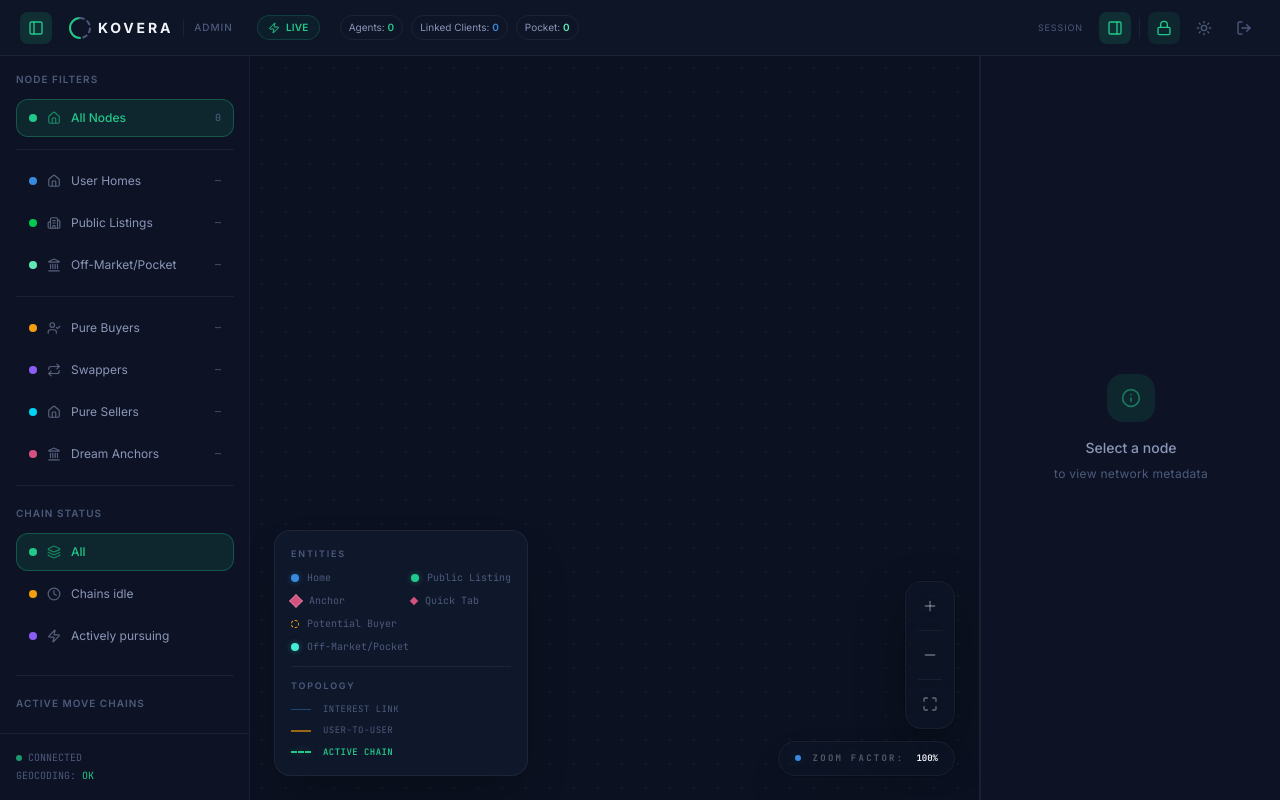
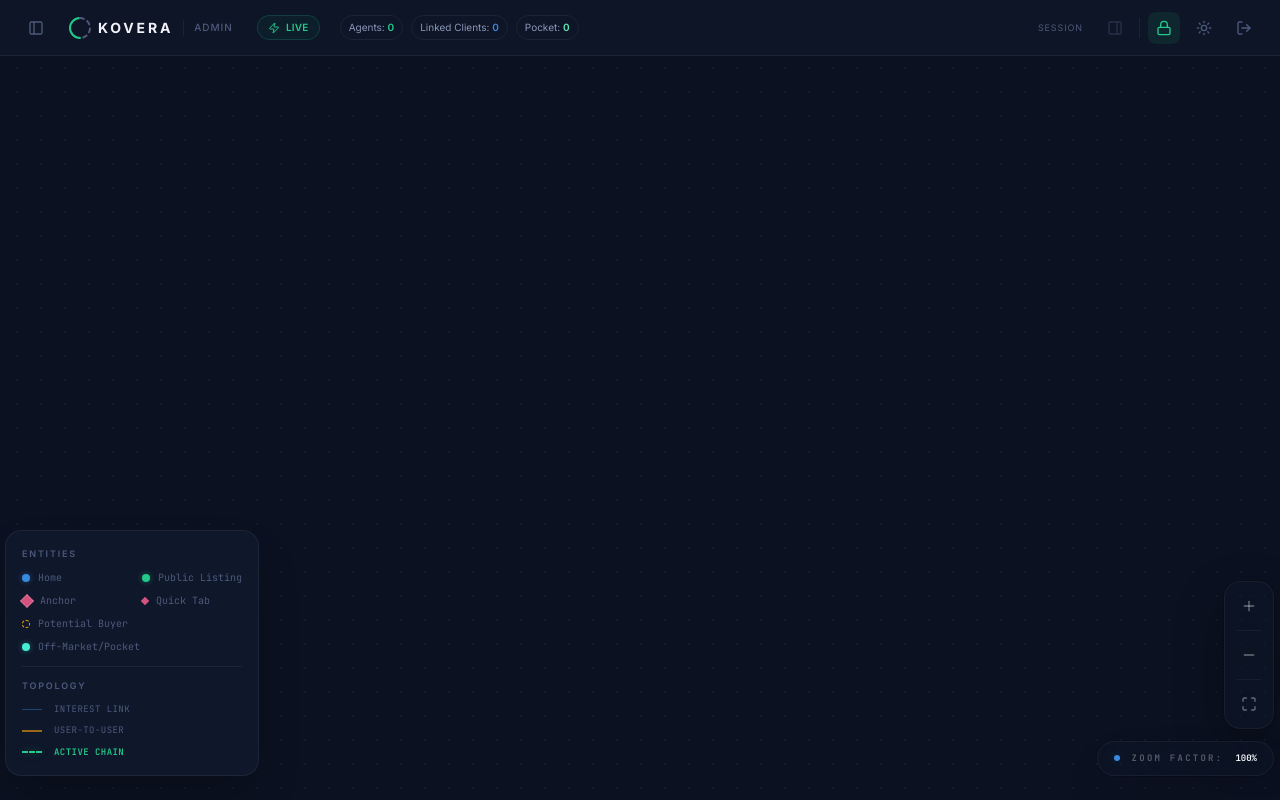
Before and after one commit to Shiitu/kovera-map, a React (Vite) app: page /network in a window 1280 px wide. Built offline with nearby package versions, Linux system fonts and the light colour scheme.

Commit message:
Fixed changes view issue

```diff
--- a/frontend/src/components/DetailPanel.tsx
+++ b/frontend/src/components/DetailPanel.tsx
@@ -14,6 +14,7 @@ const DetailPanel: React.FC = () => {
   const { selectedNode, setSelectedNode, detailsOpen, privacyMode } = useNetworkContext();
   const [nodeDetail, setNodeDetail] = useState<any>(null);
   const [loading, setLoading] = useState(false);
+  const panelWidth = 'min(88vw, 300px)';
 
   useEffect(() => {
     if (!selectedNode) {
@@ -46,6 +47,7 @@ const DetailPanel: React.FC = () => {
     if (!type) return 'Unknown';
     return type.split('_').map(w => w.charAt(0).toUpperCase() + w.slice(1)).join(' ');
   };
+  const isUserHomeNode = (node: any) => String(node?.type || '').toLowerCase() === 'user_home';
 
   const safeLabel = (value?: string) => {
     const raw = String(value || '').trim();
@@ -53,19 +55,24 @@ const DetailPanel: React.FC = () => {
     if (raw === raw.toUpperCase() && raw.length <= 3) return 'Unknown';
     return raw;
   };
+  const getPrimaryDisplayName = (node: any) => {
+    if (!node) return 'Unknown';
+    if (isUserHomeNode(node)) return String(node.userId || node.uid || node.id || 'Unknown');
+    return safeLabel(node.name || node.label);
+  };
 
   return (
     <motion.div
       initial={false}
       animate={{
-        width: detailsOpen ? 300 : 0,
+        width: detailsOpen ? panelWidth : 0,
         opacity: detailsOpen ? 1 : 0,
         marginLeft: detailsOpen ? 0 : -20
       }}
       transition={{ type: 'spring', damping: 25, stiffness: 120 }}
       className="bg-bg2/60 backdrop-blur-sm border-l border-border2 flex flex-col h-full overflow-hidden shrink-0"
     >
-      <div className="w-[300px] h-full flex flex-col">
+      <div className="w-[min(88vw,300px)] h-full flex flex-col">
         {!displayNode ? (
           <div className="flex-1 flex flex-col items-center justify-center text-center p-8">
             <div className="w-12 h-12 bg-kovera/10 rounded-2xl flex items-center justify-center mb-4">
@@ -80,7 +87,7 @@ const DetailPanel: React.FC = () => {
               <div className="flex items-start justify-between mb-6">
                 <div>
                   <h2 className="text-lg font-bold leading-tight truncate max-w-[180px] text-text">
-                    {loading ? 'Loading...' : safeLabel(displayNode.name || displayNode.label)}
+                    {loading ? 'Loading...' : getPrimaryDisplayName(displayNode)}
                   </h2>
                   <p className="text-[10px] text-text3 font-mono mt-1">id: {displayNode.id}</p>
                 </div>
@@ -221,7 +228,9 @@ const DetailPanel: React.FC = () => {
                 </div>
                 <div>
                   <div className="text-xs font-semibold text-text">
-                    {safeLabel(displayNode.name) || formatType(displayNode.type)}
+                    {isUserHomeNode(displayNode)
+                      ? getPrimaryDisplayName(displayNode)
+                      : (safeLabel(displayNode.name) || formatType(displayNode.type))}
                   </div>
                   <div className="text-[10px] text-text3 font-mono">
                     uid: {displayNode.userId || displayNode.uid || displayNode.id}
--- a/frontend/src/components/NetworkCanvas.tsx
+++ b/frontend/src/components/NetworkCanvas.tsx
@@ -307,7 +307,8 @@ const NetworkCanvas: React.FC = () => {
     ctx.translate(viewState.offset.x, viewState.offset.y);
     ctx.scale(viewState.scale, viewState.scale);
 
-    const chainsList = Array.isArray(graphData.chains) ? graphData.chains : [];
+    const showChainVisuals = filter === 'All';
+    const chainsList = showChainVisuals && Array.isArray(graphData.chains) ? graphData.chains : [];
     const hasChainOverlay = chainsList.some(
       (c: any) => c && Array.isArray(c.path) && c.path.length >= 2
     );
@@ -344,7 +345,7 @@ const NetworkCanvas: React.FC = () => {
 
     // Focus Logic
     const focusedId = selectedNode?.id || hoveredNode?.id;
-    const acPath: string[] = activeChain?.path || [];
+    const acPath: string[] = showChainVisuals ? (activeChain?.path || []) : [];
     const connectedEdges = focusedId ? filteredEdges.filter(e => e.source === focusedId || e.target === focusedId) : [];
     const connectedNodeIds = new Set([
       ...(focusedId ? [focusedId] : []),
@@ -483,7 +484,7 @@ const NetworkCanvas: React.FC = () => {
       const isHovered = hoveredNode && hoveredNode.id === node.id;
       const isFocused = isSelected || isHovered;
       const isInNeighborhood = focusedId ? connectedNodeIds.has(node.id) : true;
-      const isChainActive = activeChain && (activeChain.path || []).includes(node.id);
+      const isChainActive = showChainVisuals && activeChain && (activeChain.path || []).includes(node.id);
 
       const baseRadius = 8;
       let radius = baseRadius + (node.incomeCount || 0) * 1.5;
@@ -556,7 +557,7 @@ const NetworkCanvas: React.FC = () => {
     });
 
     ctx.restore();
-  }, [graphData, filteredNodes, filteredEdges, selectedNode, activeChain, viewState, canvasRef, colors, theme, hoveredNode, privacyMode, chainMetrics, nodePosById]);
+  }, [graphData, filteredNodes, filteredEdges, selectedNode, activeChain, filter, viewState, canvasRef, colors, theme, hoveredNode, privacyMode, chainMetrics, nodePosById]);
 
   // Main Draw Loop
   useEffect(() => {
--- a/frontend/src/components/Sidebar.tsx
+++ b/frontend/src/components/Sidebar.tsx
@@ -34,6 +34,7 @@ const Sidebar: React.FC = () => {
     chainStatusFilter,
     setChainStatusFilter
   } = useNetworkContext();
+  const panelWidth = 'min(85vw, 250px)';
 
   const chainStatusOptions: {
     value: 0 | 1 | 2 | 3;
@@ -113,14 +114,14 @@ const Sidebar: React.FC = () => {
     <motion.div
       initial={false}
       animate={{
-        width: sidebarOpen ? 250 : 0,
+        width: sidebarOpen ? panelWidth : 0,
         opacity: sidebarOpen ? 1 : 0,
         marginRight: sidebarOpen ? 0 : -20
       }}
       transition={{ type: 'spring', damping: 25, stiffness: 120 }}
       className="bg-bg2/60 backdrop-blur-sm border-r border-border2 flex flex-col h-full overflow-hidden shrink-0"
     >
-      <div className="p-4 flex-1 space-y-5 overflow-y-auto w-[250px]">
+      <div className="p-4 flex-1 space-y-5 overflow-y-auto w-[min(85vw,250px)]">
         {/* Node Filters */}
         <section>
           <h3 className="text-[10px] uppercase text-text3 font-semibold mb-3 tracking-widest">Node Filters</h3>
--- a/frontend/src/components/TopBar.tsx
+++ b/frontend/src/components/TopBar.tsx
@@ -10,7 +10,7 @@ import { LogOut, RefreshCw, Moon, Sun, PanelLeft, PanelRight, Zap, MapPinned, Lo
 const TopBar: React.FC = () => {
   const {
     isAdmin, role, loading, regenerateGraph, logout, theme, toggleTheme,
-    sidebarOpen, toggleSidebar, detailsOpen, toggleDetails, networkStats, agentMetrics,
+    sidebarOpen, toggleSidebar, detailsOpen, toggleDetails, networkStats, agentMetrics, selectedNode,
     refreshGeocode, refreshing, privacyMode, togglePrivacyMode
   } = useNetworkContext();
 
@@ -96,8 +96,9 @@ const TopBar: React.FC = () => {
 
         <button
           onClick={toggleDetails}
-          className={`p-2 rounded-lg transition-all ${detailsOpen ? 'text-kovera bg-kovera-glow' : 'text-text3 hover:text-text hover:bg-white/5'}`}
-          title={detailsOpen ? 'Close Panel' : 'Open Panel'}
+          disabled={!selectedNode && !detailsOpen}
+          className={`p-2 rounded-lg transition-all disabled:opacity-40 disabled:cursor-not-allowed ${detailsOpen ? 'text-kovera bg-kovera-glow' : 'text-text3 hover:text-text hover:bg-white/5'}`}
+          title={detailsOpen ? 'Close Panel' : 'Select a node to open panel'}
         >
           <PanelRight className="w-4 h-4" />
         </button>
--- a/frontend/src/context/NetworkContext.tsx
+++ b/frontend/src/context/NetworkContext.tsx
@@ -63,7 +63,7 @@ export const NetworkProvider: React.FC<{ children: React.ReactNode }> = ({ child
   const [loading, setLoading] = useState(false);
   const [refreshing, setRefreshing] = useState(false);
   const [error, setError] = useState<string | null>(null);
-  const [selectedNode, setSelectedNode] = useState<any | null>(null);
+  const [selectedNode, setSelectedNodeState] = useState<any | null>(null);
   const [activeChain, setActiveChain] = useState<any | null>(null);
   const [filter, setFilter] = useState('All');
   const [chainStatusFilter, setChainStatusFilter] = useState<0 | 1 | 2 | 3>(
@@ -79,10 +79,10 @@ export const NetworkProvider: React.FC<{ children: React.ReactNode }> = ({ child
     (localStorage.getItem('kovera_theme') as 'light' | 'dark') || 'dark'
   );
   const [sidebarOpen, setSidebarOpen] = useState<boolean>(
-    localStorage.getItem('kovera_sidebar_open') !== 'false'
+    localStorage.getItem('kovera_sidebar_open') === 'true'
   );
   const [detailsOpen, setDetailsOpen] = useState<boolean>(
-    localStorage.getItem('kovera_details_open') !== 'false'
+    localStorage.getItem('kovera_details_open') === 'true'
   );
 
   const isAdmin = role === 'admin';
@@ -129,6 +129,13 @@ export const NetworkProvider: React.FC<{ children: React.ReactNode }> = ({ child
       localStorage.setItem('kovera_details_open', String(newVal));
       return newVal;
     });
+  }, []);
+
+  const setSelectedNode = useCallback((node: any | null) => {
+    setSelectedNodeState(node);
+    const shouldOpen = Boolean(node);
+    setDetailsOpen(shouldOpen);
+    localStorage.setItem('kovera_details_open', String(shouldOpen));
   }, []);
 
   const toggleExcludeInternal = useCallback(() => {
--- a/frontend/src/pages/Network.tsx
+++ b/frontend/src/pages/Network.tsx
@@ -19,10 +19,10 @@ const NetworkPortal: React.FC = () => {
     <div className="h-screen flex flex-col bg-bg text-text overflow-hidden">
       <TopBar />
 
-      <div className="flex-1 flex overflow-hidden">
+      <div className="flex-1 flex overflow-hidden min-w-0">
         <Sidebar />
 
-        <main className="flex-1 relative flex flex-col border-r border-border2 overflow-hidden">
+        <main className="flex-1 relative flex flex-col border-r border-border2 overflow-hidden min-w-0">
           {/* Admin Navigation */}
           {isAdmin && (
             <Link
```
